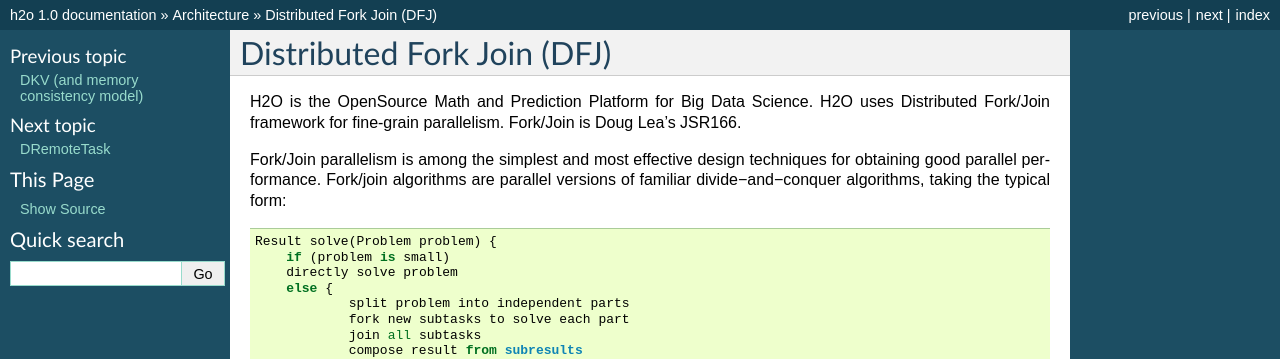
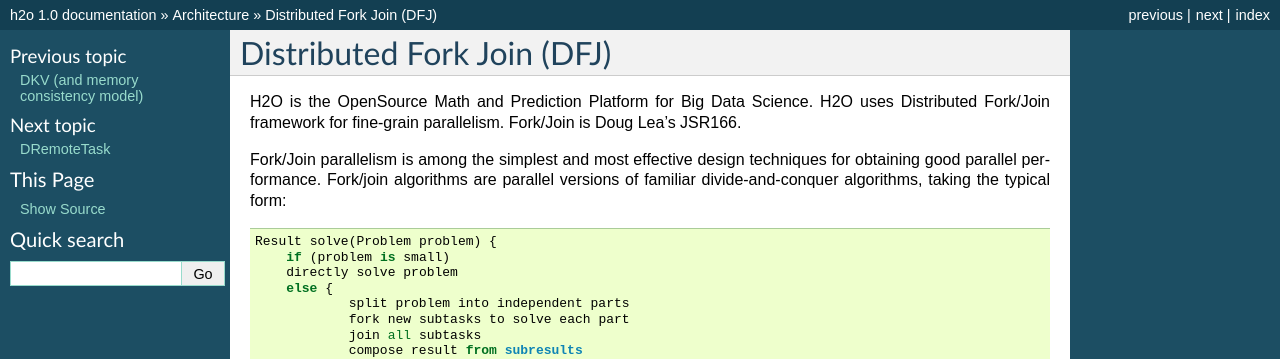
Before and after one commit to devinshields/h2odocs, a Sphinx documentation site: the page built from source/architecture/distributed_fork_join.rst, in a window 1280 px wide. Shown: the top 359 px of the page. Built offline with Sphinx 7.4.7, drawn with Linux system fonts in a browser that asks for light colours; formulas are drawn with MathJax 3.

```diff
--- a/source/architecture/distributed_fork_join.rst
+++ b/source/architecture/distributed_fork_join.rst
@@ -5,7 +5,7 @@ Distributed Fork Join (DFJ)
 H2O is the OpenSource Math and Prediction Platform for Big Data Science. H2O uses Distributed Fork/Join framework for fine-grain parallelism.
 Fork/Join is Doug Lea's JSR166.
 
-Fork/Join parallelism is among the simplest and most effective design techniques for obtaining good parallel performance.  Fork/join algorithms are parallel versions of familiar divide−and−conquer algorithms, taking the typical form::
+Fork/Join parallelism is among the simplest and most effective design techniques for obtaining good parallel performance.  Fork/join algorithms are parallel versions of familiar divide-and-conquer algorithms, taking the typical form::
 
     Result solve(Problem problem) {
         if (problem is small)
```
